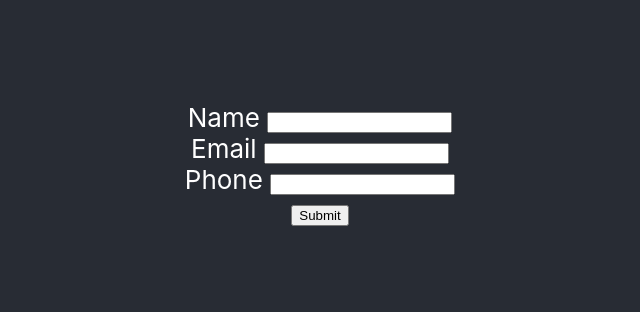
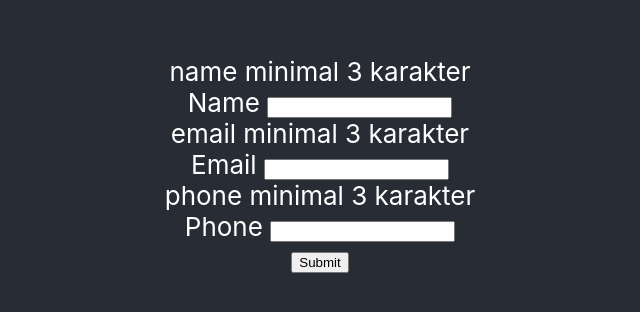
Before and after one commit to zulkiflijufri/react-basic, a React (Create React App) app: page / in a window 1280 px wide. Shown: the part 236-548 px from the top of the page, without its empty margins (320-960 px from the left). Built offline with nearby package versions, Linux system fonts and the light colour scheme.

Commit message:
Basic validation

```diff
--- a/src/App.js
+++ b/src/App.js
@@ -1,12 +1,12 @@
 import React from "react";
 import "./App.css";
-import MultipleForm from "./MultipleForm";
+import FormBasicValidation from "./FormBasicValidation";
 
 function App() {
     return (
         <div className="App">
             <header className="App-header">
-                <MultipleForm />
+                <FormBasicValidation />
             </header>
         </div>
     );
--- /dev/null
+++ b/src/FormBasicValidation.js
@@ -0,0 +1,86 @@
+import React from "react";
+import InputText from "./InputText";
+
+function FormBasicValidation() {
+    // const [name, setName] = React.useState("");
+    // const [error, setError] = React.useState(`Field minimal 3 karakter`);
+
+    // function handleName(e) {
+    //     setError("");
+    //     const value = e.target.value;
+    //     if (value.length < 3) {
+    //         setError(`Field minimal 3 karakter`);
+    //     }
+    //     setName(value);
+    // }
+
+    // state with object
+    const [form, setForm] = React.useState({
+        name: "",
+        email: "",
+        phone: "",
+    });
+
+    const [error, setError] = React.useState({
+        name: "name minimal 3 karakter",
+        email: "email minimal 3 karakter",
+        phone: "phone minimal 3 karakter",
+    });
+
+    const handleChange = (field, e) => {
+        setError("");
+        const value = e.target.value;
+        if (value.length < 3) {
+            setError({ ...error, [field]: `${field} minimal 3 karakter` });
+        } else {
+            setError({ ...error, [field]: "" });
+        }
+
+        setForm({ ...form, [field]: value });
+    };
+
+    function handleSubmit(e) {
+        // if (error) {
+        //     alert(error);
+        // } else {
+        //     alert(name);
+        //
+        e.preventDefault();
+        if (error.name) {
+            alert(error.name);
+        } else if (error.email) {
+            alert(error.email);
+        } else if (error.phone) {
+            alert(error.phone);
+        } else {
+            alert("Validasi success");
+        }
+    }
+    return (
+        <div>
+            <form onSubmit={handleSubmit}>
+                {error.name}
+                <InputText
+                    label="Name"
+                    value={form.name}
+                    onChange={(e) => handleChange("name", e)}
+                />
+                {error.email}
+                <InputText
+                    label="Email"
+                    value={form.email}
+                    onChange={(e) => handleChange("email", e)}
+                />
+                {error.phone}
+                <InputText
+                    label="Phone"
+                    value={form.phone}
+                    onChange={(e) => handleChange("phone", e)}
+                />
+                <input type="submit" value="Submit" />
+            </form>
+        </div>
+    );
+}
+
+export default FormBasicValidation;
```
